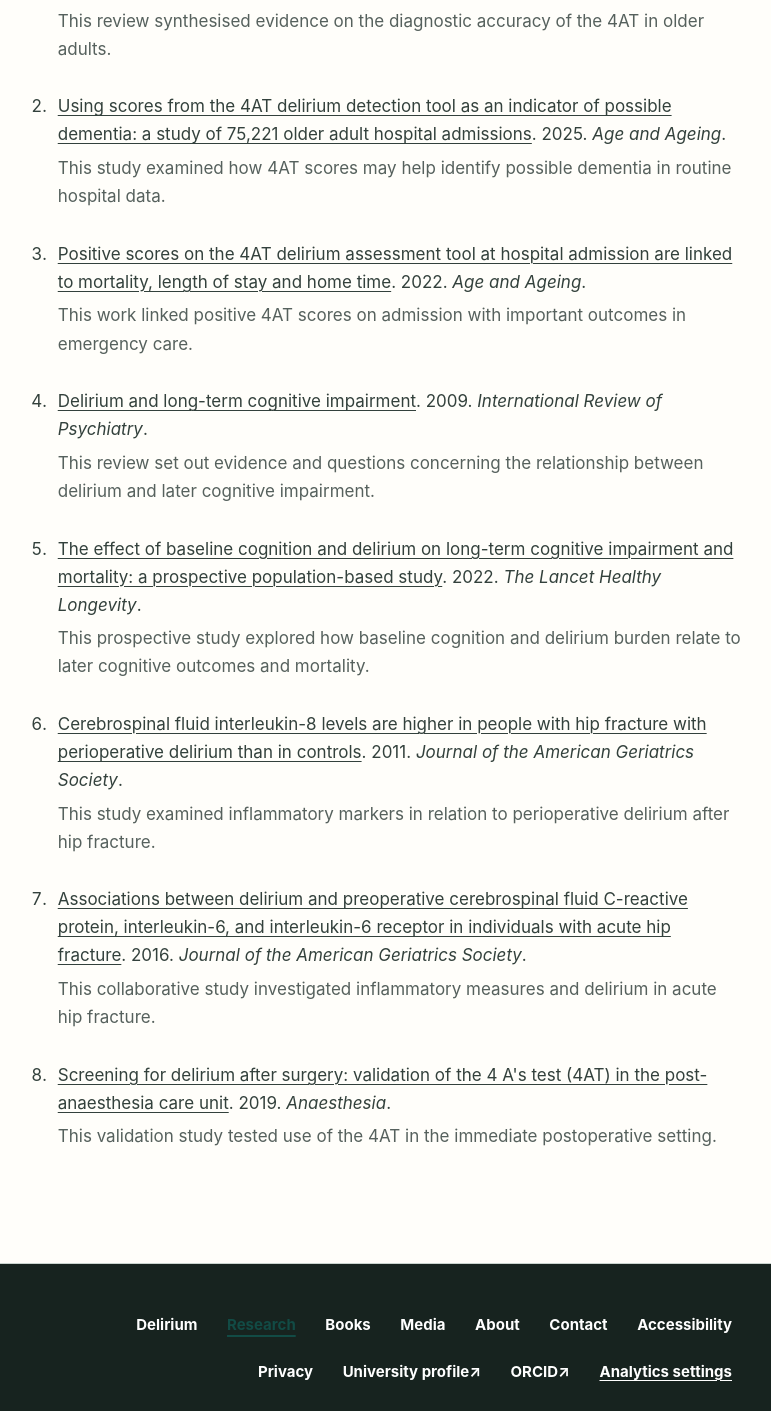
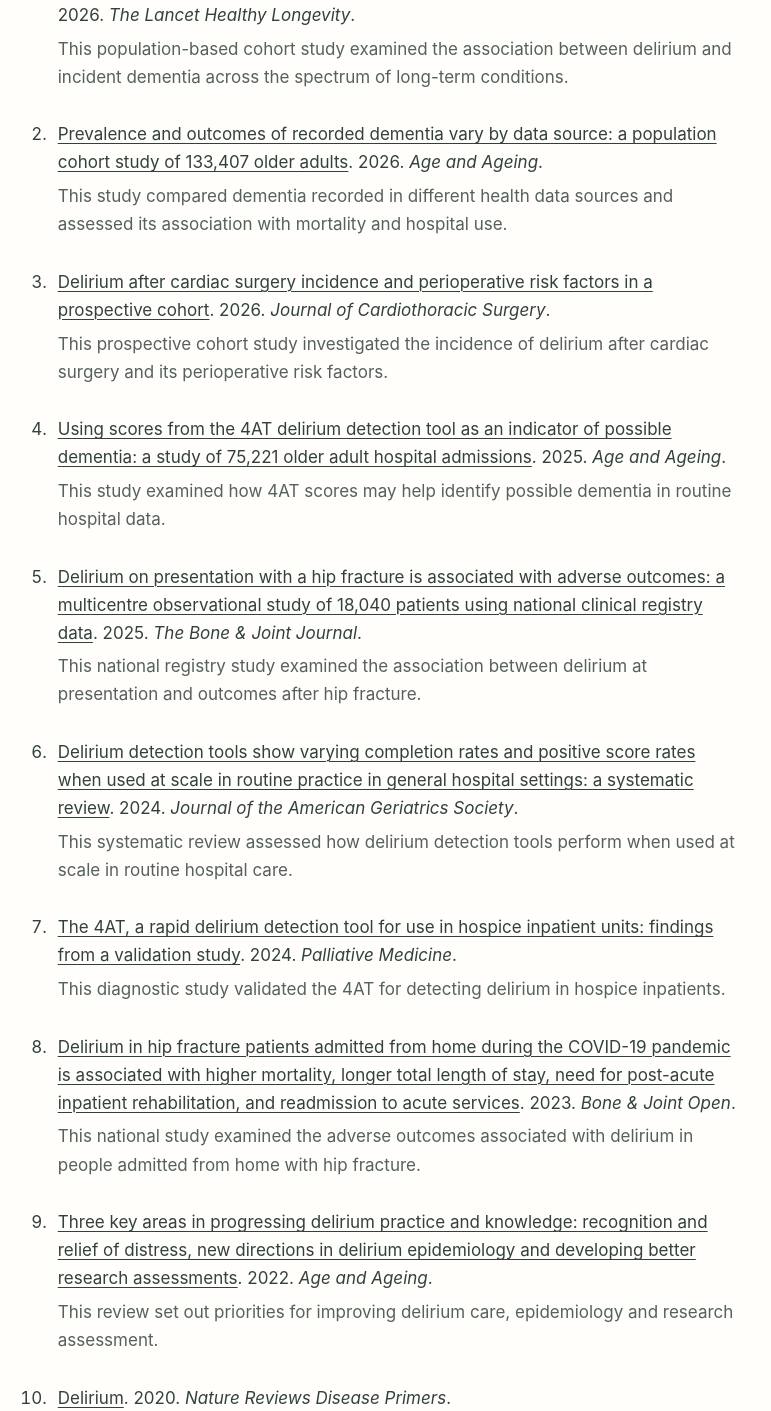
Before and after one commit to amaclullich/alasdairmaclullich.com, a website: page research/index.html in a window 1280 px wide. Shown: the part 1912-3323 px from the top of the page, without its empty margins (472-1243 px from the left). Drawn offline with Linux system fonts and the light colour scheme.

Commit message:
Update selected publications

```diff
--- a/research/index.html
+++ b/research/index.html
@@ -43,14 +43,16 @@
     <section class="prose-section" aria-labelledby="areas-heading"><div class="shell prose-layout"><h2 id="areas-heading">Areas of research</h2><div class="prose prose-wide"><div class="topic-grid"><article><h3>Delirium recognition and assessment</h3><p>Developing and evaluating practical ways to recognise delirium, including the 4AT, and studying attention and cognitive change during acute illness.</p></article><article><h3>Delirium, dementia and mortality</h3><p>Understanding the links between delirium, prior cognition, long-term cognitive impairment, dementia and mortality.</p></article><article><h3>Implementation and care</h3><p>Studying how assessment, multidisciplinary care and rehabilitation can improve care during and after an episode of delirium.</p></article><article><h3>Acute geriatrics and hip fracture</h3><p>Researching acute geriatric and orthogeriatric care, including delirium around hip fracture and the biology of acute illness.</p></article></div></div></div></section>
     <section class="prose-section section-tint" aria-labelledby="programmes-heading"><div class="shell prose-layout"><h2 id="programmes-heading">Current programmes</h2><div class="prose"><p>I lead or contribute to work on acute illness and long-term cognitive decline, and on improving recovery after an episode of delirium through the RecoverED programme. Current projects and their outputs are maintained on the <a href="https://www.research.ed.ac.uk/en/persons/alasdair-maclullich/">University of Edinburgh Research Explorer</a>.</p><p>For a complete, current publication record, see <a href="https://www.research.ed.ac.uk/en/persons/alasdair-maclullich/">Research Explorer</a>, <a href="https://orcid.org/0000-0003-3159-9370" rel="me">ORCID</a> and <a href="https://scholar.google.com/citations?user=MXvw7UIAAAAJ&amp;hl=en">Google Scholar</a>.</p></div></div></section>
     <section class="prose-section" aria-labelledby="publications-heading"><div class="shell prose-layout"><h2 id="publications-heading">Selected publications</h2><div class="prose prose-wide"><ol class="publication-list">
-      <li><p><a href="https://pubmed.ncbi.nlm.nih.gov/33951145/">Diagnostic accuracy of the 4AT for delirium detection in older adults: systematic review and meta-analysis</a>. 2021. <cite>Age and Ageing</cite>.</p><p>This review synthesised evidence on the diagnostic accuracy of the 4AT in older adults.</p></li>
+      <li><p><a href="https://pubmed.ncbi.nlm.nih.gov/41911932/">Delirium, long-term conditions, and incident dementia in older adults admitted to hospital for emergency care in Lothian, Scotland: a population-based cohort study</a>. 2026. <cite>The Lancet Healthy Longevity</cite>.</p><p>This population-based cohort study examined the association between delirium and incident dementia across the spectrum of long-term conditions.</p></li>
+      <li><p><a href="https://pubmed.ncbi.nlm.nih.gov/41734099/">Prevalence and outcomes of recorded dementia vary by data source: a population cohort study of 133,407 older adults</a>. 2026. <cite>Age and Ageing</cite>.</p><p>This study compared dementia recorded in different health data sources and assessed its association with mortality and hospital use.</p></li>
+      <li><p><a href="https://pubmed.ncbi.nlm.nih.gov/41530769/">Delirium after cardiac surgery incidence and perioperative risk factors in a prospective cohort</a>. 2026. <cite>Journal of Cardiothoracic Surgery</cite>.</p><p>This prospective cohort study investigated the incidence of delirium after cardiac surgery and its perioperative risk factors.</p></li>
       <li><p><a href="https://pubmed.ncbi.nlm.nih.gov/40518970/">Using scores from the 4AT delirium detection tool as an indicator of possible dementia: a study of 75,221 older adult hospital admissions</a>. 2025. <cite>Age and Ageing</cite>.</p><p>This study examined how 4AT scores may help identify possible dementia in routine hospital data.</p></li>
-      <li><p><a href="https://pubmed.ncbi.nlm.nih.gov/35292792/">Positive scores on the 4AT delirium assessment tool at hospital admission are linked to mortality, length of stay and home time</a>. 2022. <cite>Age and Ageing</cite>.</p><p>This work linked positive 4AT scores on admission with important outcomes in emergency care.</p></li>
-      <li><p><a href="https://pubmed.ncbi.nlm.nih.gov/19219711/">Delirium and long-term cognitive impairment</a>. 2009. <cite>International Review of Psychiatry</cite>.</p><p>This review set out evidence and questions concerning the relationship between delirium and later cognitive impairment.</p></li>
-      <li><p><a href="https://pubmed.ncbi.nlm.nih.gov/35382093/">The effect of baseline cognition and delirium on long-term cognitive impairment and mortality: a prospective population-based study</a>. 2022. <cite>The Lancet Healthy Longevity</cite>.</p><p>This prospective study explored how baseline cognition and delirium burden relate to later cognitive outcomes and mortality.</p></li>
-      <li><p><a href="https://pubmed.ncbi.nlm.nih.gov/21668926/">Cerebrospinal fluid interleukin-8 levels are higher in people with hip fracture with perioperative delirium than in controls</a>. 2011. <cite>Journal of the American Geriatrics Society</cite>.</p><p>This study examined inflammatory markers in relation to perioperative delirium after hip fracture.</p></li>
-      <li><p><a href="https://pubmed.ncbi.nlm.nih.gov/27341529/">Associations between delirium and preoperative cerebrospinal fluid C-reactive protein, interleukin-6, and interleukin-6 receptor in individuals with acute hip fracture</a>. 2016. <cite>Journal of the American Geriatrics Society</cite>.</p><p>This collaborative study investigated inflammatory measures and delirium in acute hip fracture.</p></li>
-      <li><p><a href="https://pubmed.ncbi.nlm.nih.gov/31038212/">Screening for delirium after surgery: validation of the 4 A's test (4AT) in the post-anaesthesia care unit</a>. 2019. <cite>Anaesthesia</cite>.</p><p>This validation study tested use of the 4AT in the immediate postoperative setting.</p></li>
+      <li><p><a href="https://pubmed.ncbi.nlm.nih.gov/40164178/">Delirium on presentation with a hip fracture is associated with adverse outcomes: a multicentre observational study of 18,040 patients using national clinical registry data</a>. 2025. <cite>The Bone &amp; Joint Journal</cite>.</p><p>This national registry study examined the association between delirium at presentation and outcomes after hip fracture.</p></li>
+      <li><p><a href="https://pubmed.ncbi.nlm.nih.gov/38241503/">Delirium detection tools show varying completion rates and positive score rates when used at scale in routine practice in general hospital settings: a systematic review</a>. 2024. <cite>Journal of the American Geriatrics Society</cite>.</p><p>This systematic review assessed how delirium detection tools perform when used at scale in routine hospital care.</p></li>
+      <li><p><a href="https://pubmed.ncbi.nlm.nih.gov/38767241/">The 4AT, a rapid delirium detection tool for use in hospice inpatient units: findings from a validation study</a>. 2024. <cite>Palliative Medicine</cite>.</p><p>This diagnostic study validated the 4AT for detecting delirium in hospice inpatients.</p></li>
+      <li><p><a href="https://pubmed.ncbi.nlm.nih.gov/37326476/">Delirium in hip fracture patients admitted from home during the COVID-19 pandemic is associated with higher mortality, longer total length of stay, need for post-acute inpatient rehabilitation, and readmission to acute services</a>. 2023. <cite>Bone &amp; Joint Open</cite>.</p><p>This national study examined the adverse outcomes associated with delirium in people admitted from home with hip fracture.</p></li>
+      <li><p><a href="https://pubmed.ncbi.nlm.nih.gov/36441120/">Three key areas in progressing delirium practice and knowledge: recognition and relief of distress, new directions in delirium epidemiology and developing better research assessments</a>. 2022. <cite>Age and Ageing</cite>.</p><p>This review set out priorities for improving delirium care, epidemiology and research assessment.</p></li>
+      <li><p><a href="https://pubmed.ncbi.nlm.nih.gov/33184265/">Delirium</a>. 2020. <cite>Nature Reviews Disease Primers</cite>.</p><p>This comprehensive primer reviewed the epidemiology, mechanisms, diagnosis, prevention, management and wider impact of delirium.</p></li>
     </ol></div></div></section>
   </main>
   <footer class="site-footer"><div class="shell footer-main"><div class="footer-identity"><a class="brand footer-brand" href="/" aria-label="Alasdair MacLullich, home"><span class="brand-mark" aria-hidden="true">AM</span><span class="brand-name">Alasdair MacLullich</span></a><p class="footer-identity-note">Professor of Geriatric Medicine at the University of Edinburgh.</p></div><nav class="footer-nav" aria-label="Footer navigation"><a href="/delirium/">Delirium</a><a href="/research/" aria-current="page">Research</a><a href="/books/delirium-family-guide/">Books</a><a href="/media/">Media</a><a href="/about/">About</a><a href="/contact/">Contact</a><a href="/accessibility/">Accessibility</a><a href="/privacy/">Privacy</a><a href="https://www.research.ed.ac.uk/en/persons/alasdair-maclullich/">University profile <span aria-hidden="true">↗</span></a><a href="https://orcid.org/0000-0003-3159-9370">ORCID <span aria-hidden="true">↗</span></a></nav></div><div class="shell footer-note"><p>Maintained independently by Alasdair MacLullich. Linked websites have their own editorial responsibility. Profile information reviewed 2 August 2026.</p><p>General information only; not individual medical advice.</p></div></footer>
```
